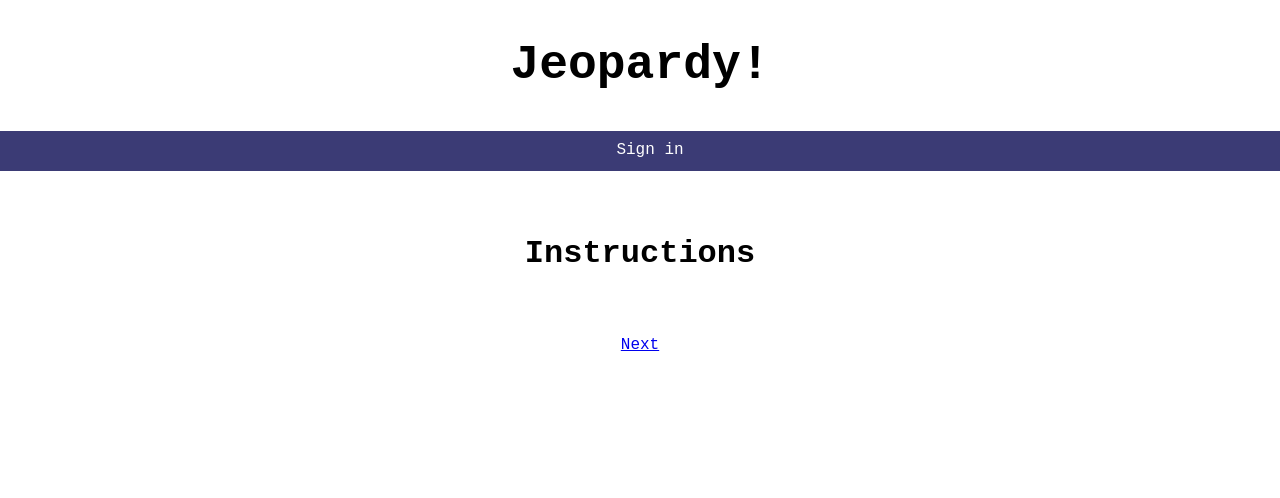
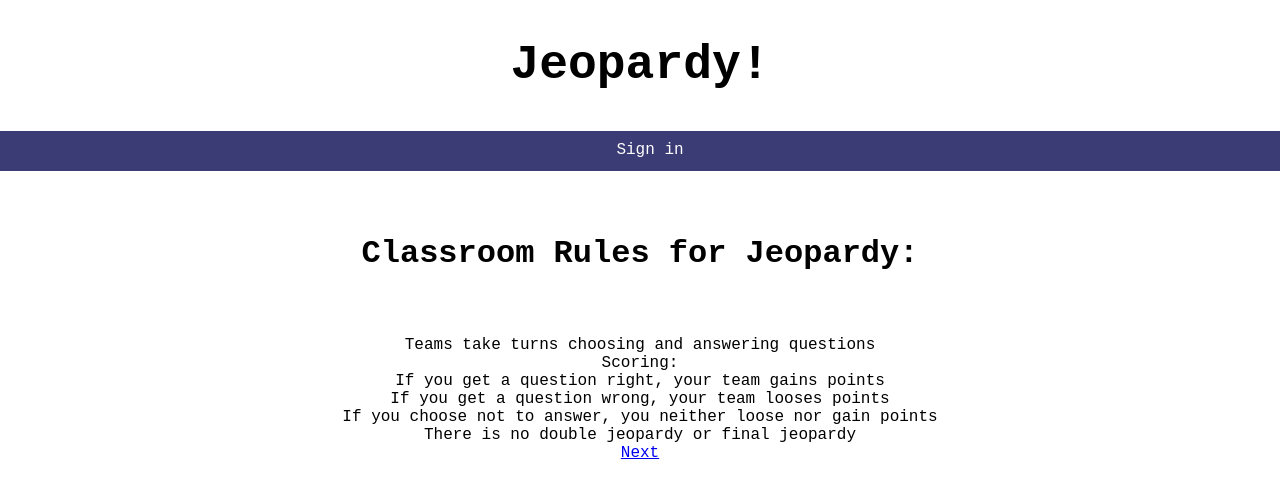
Before and after one commit to teamupcube/jeopardy_for_teachers_app, a Vue app in the folder app/: page /game/1/instructions in a window 1280 px wide. Shown: the top 498 px of the page. Built offline with nearby package versions, Linux system fonts and the light colour scheme.

Commit message:
added instructions page

```diff
--- a/app/src/components/Instructions.vue
+++ b/app/src/components/Instructions.vue
@@ -1,6 +1,13 @@
 <template>
   <div class="next">
-    <h1>Instructions</h1>
+    <h1>Classroom Rules for Jeopardy:</h1>
+    <p>Teams take turns choosing and answering questions<br>
+       Scoring:<br>
+       If you get a question right, your team gains points<br>
+       If you get a question wrong, your team looses points<br>
+       If you choose not to answer, you neither loose nor gain points<br>
+       There is no double jeopardy or final jeopardy<br>
+    </p>
     <router-link :to="`/game/${this.gameId}/gameplay`">Next</router-link>
   </div>
 </template>
```
